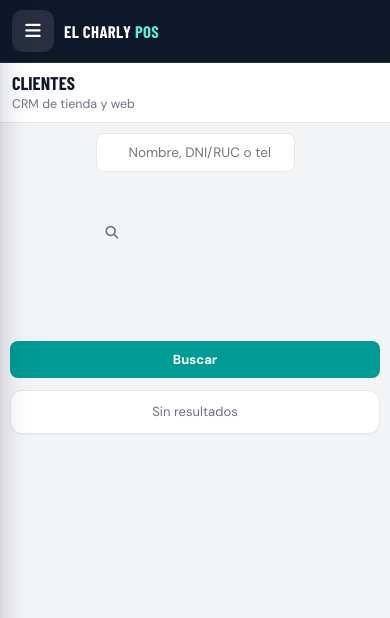
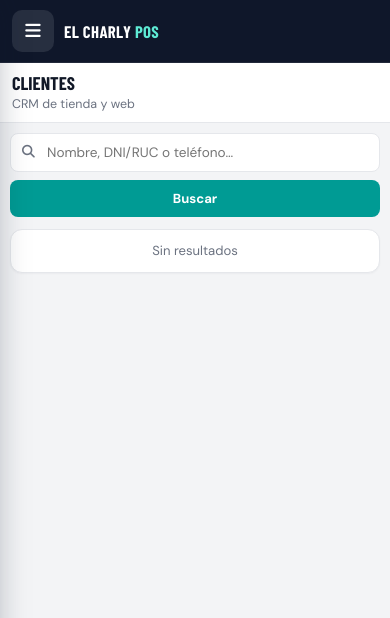
Before and after one commit to joelqm/elcharly, a Django app: page /pos/clientes/ in a window 390 px wide. Shown: the top 618 px of the page. Run offline with Django 5.2, Linux system fonts and the light colour scheme; the visitor is signed in with stand-in values (Sample User, id 1); data comes from the database, SQL or seed files in the repository; data that the repository does not hold is empty; some web fonts are replaced.

Commit message:
Fix móvil: ícono de búsqueda anclado al input y botón Filtrar visible.
El flex:1 en columnas hinchaba el search-wrap y el icono flotaba. Overrides finales ganan sobre extra_css de cada página.

Co-authored-by: Cursor <cursoragent@cursor.com>

```diff
--- a/templates/clientes/lista.html
+++ b/templates/clientes/lista.html
@@ -146,12 +146,12 @@
             </select>
         </div>
 
-        <div style="display: flex; gap: 10px;">
-            <button type="submit" class="btn btn-secondary" style="flex: 1; padding: 11px;">
+        <div class="filter-actions">
+            <button type="submit" class="btn btn-primary">
                 <i class="fa-solid fa-magnifying-glass"></i> Filtrar
             </button>
             {% if query or etiqueta_filter %}
-                <a href="{% url 'clientes:lista' %}" class="btn btn-outline" style="padding: 11px;" title="Limpiar Filtros">
+                <a href="{% url 'clientes:lista' %}" class="btn btn-outline" title="Limpiar filtros">
                     <i class="fa-solid fa-xmark"></i>
                 </a>
             {% endif %}
--- a/templates/cotizaciones/crear.html
+++ b/templates/cotizaciones/crear.html
@@ -139,11 +139,13 @@
     position: relative; flex: 1; min-width: 0;
 }
 .cot-search-wrap i {
-    position: absolute; left: 12px; top: 50%; transform: translateY(-50%); color: var(--muted); z-index: 1;
+    position: absolute; left: 12px; top: 0; bottom: 0; margin: auto 0;
+    height: 1em; display: flex; align-items: center;
+    color: var(--muted); z-index: 1; pointer-events: none;
 }
 .cot-search-wrap input {
     width: 100%; padding: 12px 12px 12px 36px; border: 1px solid var(--line);
-    border-radius: 10px; font: inherit; font-size: .95rem;
+    border-radius: 10px; font: inherit; font-size: .95rem; box-sizing: border-box;
 }
 .cot-tipo-select {
     flex: 0 0 150px; padding: 0 10px; border: 1px solid var(--line); border-radius: 10px;
--- a/templates/cotizaciones/lista.html
+++ b/templates/cotizaciones/lista.html
@@ -146,12 +146,12 @@
             </select>
         </div>
 
-        <div style="display: flex; gap: 10px;">
-            <button type="submit" class="btn btn-secondary" style="flex: 1; padding: 11px;">
+        <div class="filter-actions">
+            <button type="submit" class="btn btn-primary">
                 <i class="fa-solid fa-magnifying-glass"></i> Filtrar
             </button>
             {% if query or estado_filter %}
-                <a href="{% url 'cotizaciones:lista' %}" class="btn btn-outline" style="padding: 11px;" title="Limpiar Filtros">
+                <a href="{% url 'cotizaciones:lista' %}" class="btn btn-outline" title="Limpiar filtros">
                     <i class="fa-solid fa-xmark"></i>
                 </a>
             {% endif %}
--- a/templates/pos/base_interno.html
+++ b/templates/pos/base_interno.html
@@ -434,28 +434,51 @@
             flex-shrink: 0;
             margin-bottom: 10px;
         }
-        .hub-toolbar .search-wrap {
+        /* Buscador: el wrap solo mide lo del input (el icono no “flota”) */
+        .search-wrap {
             position: relative;
+            display: block;
             flex: 1 1 200px;
             min-width: 0;
+            max-width: 100%;
+            align-self: center;
         }
-        .hub-toolbar .search-wrap i {
+        .search-wrap > i,
+        .search-wrap > .fa-solid,
+        .search-wrap > .fa-magnifying-glass {
             position: absolute;
-            left: 10px;
-            top: 50%;
-            transform: translateY(-50%);
+            left: 12px;
+            top: 0;
+            bottom: 0;
+            height: 100%;
+            max-height: 44px;
+            margin: auto 0;
+            width: 1em;
+            display: flex;
+            align-items: center;
+            justify-content: center;
             color: var(--muted);
             font-size: 0.8rem;
             pointer-events: none;
+            z-index: 2;
+            transform: none;
+            line-height: 1;
         }
-        .hub-toolbar .search-wrap input {
+        .search-wrap input,
+        .search-wrap > input[type="search"],
+        .search-wrap > input[type="text"] {
             width: 100%;
-            padding: 10px 10px 10px 32px;
+            max-width: 100%;
+            min-width: 0;
+            box-sizing: border-box;
+            padding: 10px 12px 10px 36px;
             border: 1px solid var(--line);
             border-radius: 8px;
             font: inherit;
             font-size: 0.85rem;
             background: #fff;
+            position: relative;
+            z-index: 1;
         }
         .hub-toolbar .filter-select,
         .hub-toolbar select {
@@ -466,6 +489,16 @@
             font-size: 0.85rem;
             background: #fff;
             min-width: 0;
+        }
+        .filter-actions {
+            display: flex;
+            gap: 10px;
+            align-items: center;
+            width: 100%;
+        }
+        .filter-actions .btn {
+            flex: 1 1 auto;
+            min-height: 44px;
         }
 
         .flash { padding: 10px 14px; border-radius: 8px; margin-bottom: 10px; font-size: 0.88rem; font-weight: 600; flex-shrink: 0; }
@@ -654,10 +687,27 @@
                 flex-direction: column;
                 align-items: stretch;
             }
+            .hub-toolbar .search-wrap,
+            .search-wrap {
+                flex: 0 0 auto !important;
+                width: 100% !important;
+                max-width: 100% !important;
+                min-width: 0 !important;
+                align-self: stretch !important;
+                height: auto !important;
+                min-height: 0 !important;
+            }
             .hub-toolbar .btn,
             .hub-toolbar .filter-select,
             .hub-toolbar select {
                 width: 100%;
+            }
+            .filter-actions {
+                width: 100%;
+            }
+            .filter-actions .btn {
+                width: auto;
+                flex: 1 1 auto;
             }
             .hub-table-wrap {
                 -webkit-overflow-scrolling: touch;
@@ -674,7 +724,7 @@
             }
             .filter-card {
                 padding: 14px;
-                overflow: hidden;
+                overflow: visible;
             }
             .filter-form .form-group,
             .filter-form > div {
@@ -809,6 +859,59 @@
             }
         }
         {% block extra_css %}{% endblock %}
+
+        /* Overrides finales móvil: ganan sobre extra_css de cada página */
+        @media (max-width: 900px) {
+            .hub-toolbar {
+                flex-direction: column !important;
+                align-items: stretch !important;
+            }
+            .search-wrap {
+                position: relative !important;
+                flex: 0 0 auto !important;
+                width: 100% !important;
+                max-width: 100% !important;
+                min-width: 0 !important;
+                height: auto !important;
+                min-height: 0 !important;
+                align-self: stretch !important;
+            }
+            .search-wrap > i {
+                position: absolute !important;
+                left: 12px !important;
+                top: 0 !important;
+                bottom: 0 !important;
+                margin: auto 0 !important;
+                transform: none !important;
+                height: 1em !important;
+                display: flex !important;
+                align-items: center !important;
+                pointer-events: none !important;
+                z-index: 2 !important;
+            }
+            .search-wrap input {
+                width: 100% !important;
+                max-width: 100% !important;
+                padding-left: 36px !important;
+                box-sizing: border-box !important;
+            }
+            .filter-form {
+                grid-template-columns: 1fr !important;
+            }
+            .filter-actions {
+                display: flex !important;
+                gap: 10px !important;
+                width: 100% !important;
+                margin-top: 4px;
+            }
+            .filter-actions .btn {
+                display: inline-flex !important;
+                visibility: visible !important;
+                opacity: 1 !important;
+                flex: 1 1 auto !important;
+                min-height: 44px !important;
+            }
+        }
     </style>
 </head>
 <body>
--- a/templates/pos/despiece_lista.html
+++ b/templates/pos/despiece_lista.html
@@ -17,11 +17,11 @@
 
 <div class="pos-body" style="overflow:auto; padding: 20px;">
     <form class="hub-toolbar" method="get" style="margin-bottom: 20px;">
-        <div class="search-wrap" style="flex: 1; max-width: 500px;">
+        <div class="search-wrap">
             <i class="fa-solid fa-magnifying-glass"></i>
             <input type="search" name="q" value="{{ q }}" placeholder="{{ search_placeholder }}">
         </div>
-        <button type="submit" class="btn btn-primary" style="background: #009B94;">Buscar</button>
+        <button type="submit" class="btn btn-primary">Buscar</button>
         {% if q %}
         <a href="{% url 'despiece:despiece_lista' %}" class="btn btn-ghost">Limpiar</a>
         {% endif %}
--- a/templates/pos/despiece_visor.html
+++ b/templates/pos/despiece_visor.html
@@ -109,7 +109,7 @@
     <div class="despiece-panel despiece-parts" style="display: flex; flex-direction: column; background: #f8fafc; overflow: hidden;">
         <!-- Buscador Filtro en Lista -->
         <div style="padding: 12px 16px; background: #fff; border-bottom: 1px solid var(--line); display: flex; gap: 10px; align-items: center;">
-            <div class="search-wrap" style="flex: 1;">
+            <div class="search-wrap">
                 <i class="fa-solid fa-magnifying-glass"></i>
                 <input type="search" id="part-search" placeholder="Buscar por posición (ej. 016), código SKU o descripción…">
             </div>
--- a/templates/pos/hub_actividad.html
+++ b/templates/pos/hub_actividad.html
@@ -75,11 +75,7 @@
 
 {% block extra_css %}
 .hub-toolbar { display:flex; gap:8px; flex-wrap:wrap; align-items:center; flex-shrink:0; }
-.search-wrap { position:relative; flex:1; min-width:180px; }
-.search-wrap i { position:absolute; left:10px; top:50%; transform:translateY(-50%); color:var(--muted); }
-.search-wrap input {
-    width:100%; padding:9px 10px 9px 32px; border:1px solid var(--line); border-radius:8px; font:inherit; font-size:.85rem;
-}
+.search-wrap { position:relative; flex:1 1 180px; min-width:0; max-width:100%; }
 .filter-select { padding:8px 10px; border:1px solid var(--line); border-radius:8px; font:inherit; font-size:.8rem; }
 .hub-table-wrap { min-height:0; }
 .hub-pager { flex-shrink:0; }
--- a/templates/pos/hub_inventario.html
+++ b/templates/pos/hub_inventario.html
@@ -84,7 +84,7 @@
                 Busca por código para ver el historial de un producto.
             </p>
             <form class="inv-filters" method="get">
-                <div class="search-wrap" style="flex:1;min-width:180px;">
+                <div class="search-wrap">
                     <i class="fa-solid fa-magnifying-glass"></i>
                     <input type="search" name="q" value="{{ q }}" placeholder="Código o nombre del producto…">
                 </div>
@@ -178,8 +178,7 @@
 .field select, .field input {
     padding:9px 10px; border:1px solid var(--line); border-radius:8px; font:inherit; font-weight:500;
 }
-.search-wrap { position:relative; }
-.search-wrap i { position:absolute; left:10px; top:50%; transform:translateY(-50%); color:var(--muted); }
+.search-wrap { position:relative; flex:1 1 180px; min-width:0; max-width:100%; }
 .search-wrap input {
     width:100%; padding:9px 10px 9px 32px; border:1px solid var(--line); border-radius:8px; font:inherit;
 }
--- a/templates/pos/hub_lista.html
+++ b/templates/pos/hub_lista.html
@@ -232,16 +232,7 @@
     display: flex; gap: 8px; flex-wrap: wrap; align-items: center;
     margin-bottom: 12px;
 }
-.search-wrap { position: relative; flex: 1; min-width: 200px; }
-.search-wrap i {
-    position: absolute; left: 10px; top: 50%; transform: translateY(-50%);
-    color: var(--muted); font-size: .8rem;
-}
-.search-wrap input {
-    width: 100%; padding: 9px 10px 9px 32px;
-    border: 1px solid var(--line); border-radius: 8px;
-    font: inherit; font-size: .85rem; background: #fff;
-}
+.search-wrap { position: relative; flex: 1 1 200px; min-width: 0; max-width: 100%; }
 .filter-select {
     padding: 8px 10px; border: 1px solid var(--line); border-radius: 8px;
     font: inherit; font-size: .8rem; background: #fff;
```
Also changed, not shown: templates/mantenimiento/buscar.html (+4 -5 lines), templates/pos/dashboard.html (+2 -6 lines), templates/pos/hub_productos_web.html (+1 -6 lines).
